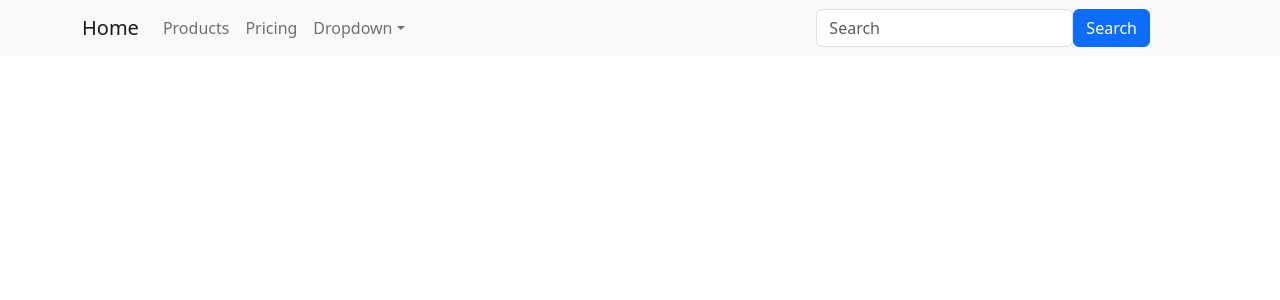
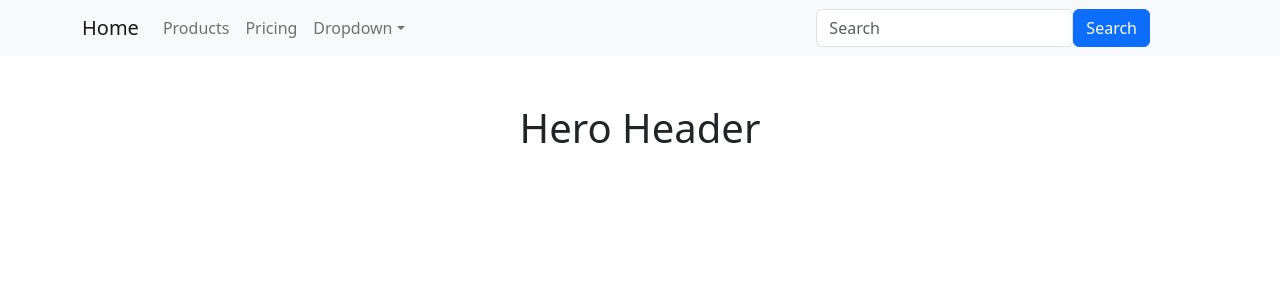
Before and after one commit to HagenGaryP/ProdPortalStarterKit, a React app: page / in a window 1280 px wide. Shown: the top 300 px of the page. Built offline with nearby package versions, Linux system fonts and the light colour scheme.

Commit message:
WIP - hero header of home page.

```diff
--- a/src/App.tsx
+++ b/src/App.tsx
@@ -4,11 +4,13 @@
 
 import React from 'react';
 import NavbarComponent from './components/Navbar/Navbar';
+import Home from './views/Home/Home';
 
 const App: React.FC = () => {
   return (
     <>
       <NavbarComponent />
+      <Home />
     </>
   );
 }
--- /dev/null
+++ b/src/containers/Hero/Hero.tsx
@@ -0,0 +1,18 @@
+import React from 'react';
+import { Container, Row, Col } from 'react-bootstrap';
+
+const Hero: React.FC = () => {
+
+  return (
+    <Container>
+      <Row>
+        <Col>
+          <h1 className="text-center pt-5">Hero Header</h1>
+        </Col>
+      </Row>
+
+    </Container>
+  );
+}
+
+export default Hero;
--- /dev/null
+++ b/src/views/Home/Home.tsx
@@ -0,0 +1,14 @@
+import React from 'react';
+import Hero from '../../containers/Hero/Hero';
+
+const Home: React.FC = () => {
+
+  return (
+    <>
+    {/* sections of the home page */}
+    <Hero />
+    </>
+  );
+}
+
+export default Home;
```
